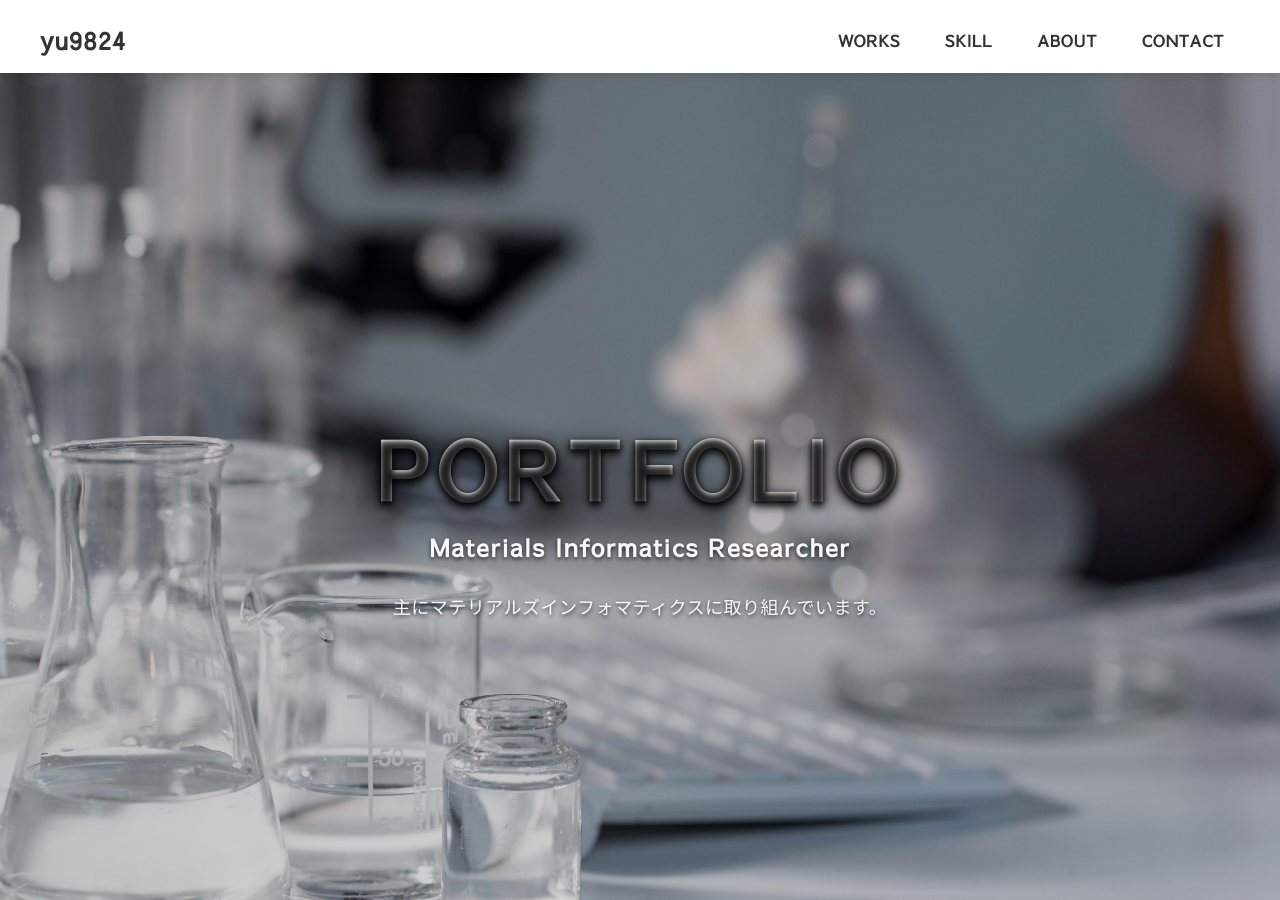
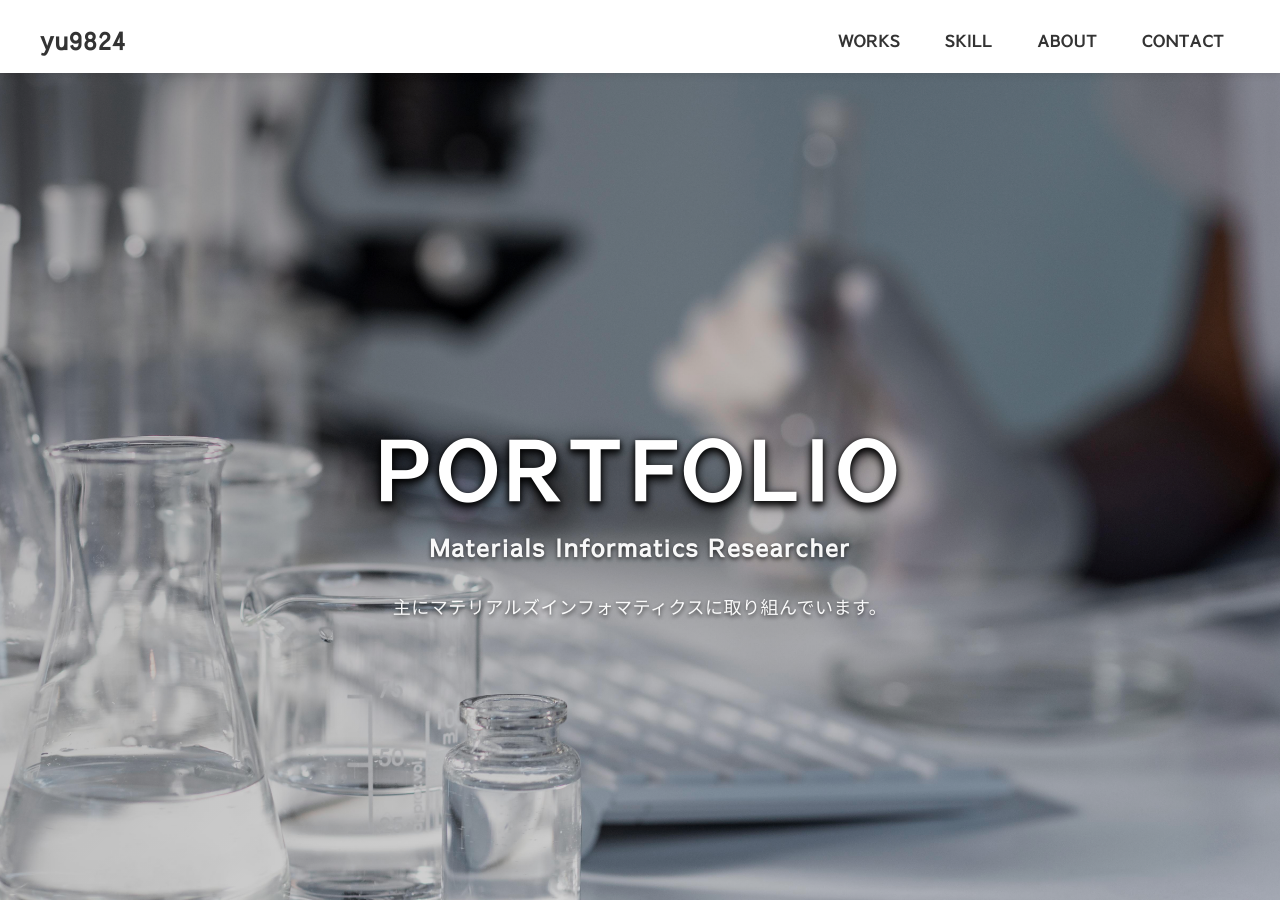
Before and after one commit to yu9824/portfolio, a Jekyll site: the page built from index.html, in a window 1280 px wide and 900 px high. Built offline with Jekyll 4.4.1, drawn with Linux system fonts in a browser that asks for light colours; nearby versions of some CDN libraries.

Commit message:
fix: fix layout

```diff
--- a/_includes/works.html
+++ b/_includes/works.html
@@ -1,12 +1,12 @@
-<div class="work-list">
+<div class="works-list">
     {% for page in site.pages %}
     {% if page.dir == '/works/' %}
     <a class="works-item" href="{{ page.url | relative_url }}">
         <div class="works-img">
             {% if page.image %}
-                    <img src="{{ page.image | relative_url }}" alt="{{ page.title }}"/>
+            <img src="{{ page.image | relative_url }}" alt="{{ page.title }}" loading="lazy" />
             {% else %}
-                    <img src="{{ site.blinky_url }}{{ page.url | absolute_url }}" alt="{{ page.title }}"/>
+            <img src="{{ '/img/works-dummy-thumb.jpg' | relative_url }}" alt="{{ page.title }}" loading="lazy" />
             {% endif %}
         </div>
         <p class="works-name"> {{ page.title }} </p>
--- a/_layouts/work.html
+++ b/_layouts/work.html
@@ -8,7 +8,11 @@
     <div class="article-inner">
       <h2 class="article-title">{{ page.title }}</h2>
       <p class="article-img">
+        {% if page.image %}
         <img src="{{ page.image | relative_url }}" alt="{{ page.title }}">
+        {% else %}
+        <img src="{{ '/img/works-sample.jpg' | relative_url }}" alt="{{ page.title }}">
+        {% endif %}
       </p>
       <div class="article-body">
 
@@ -29,6 +33,6 @@
   </article>
 
   <div id="app-pagetop">
-    <page-top/>
+    <page-top />
   </div>
 </main>
--- a/css/style.css
+++ b/css/style.css
@@ -220,10 +220,7 @@
   letter-spacing: 0.1em;
   color: var(--white);
   text-shadow: 0 4px 8px rgba(0, 0, 0, 0.8), 0 2px 4px rgba(0, 0, 0, 0.6);
-  background: linear-gradient(45deg, var(--white), rgba(255, 255, 255, 0.9));
-  -webkit-background-clip: text;
-  -webkit-text-fill-color: transparent;
-  background-clip: text;
+  -webkit-text-fill-color: #ffffff;
   filter: drop-shadow(0 2px 4px rgba(0, 0, 0, 0.5));
 }
 
```
Lines whose indentation alone changed are shown as unchanged.
